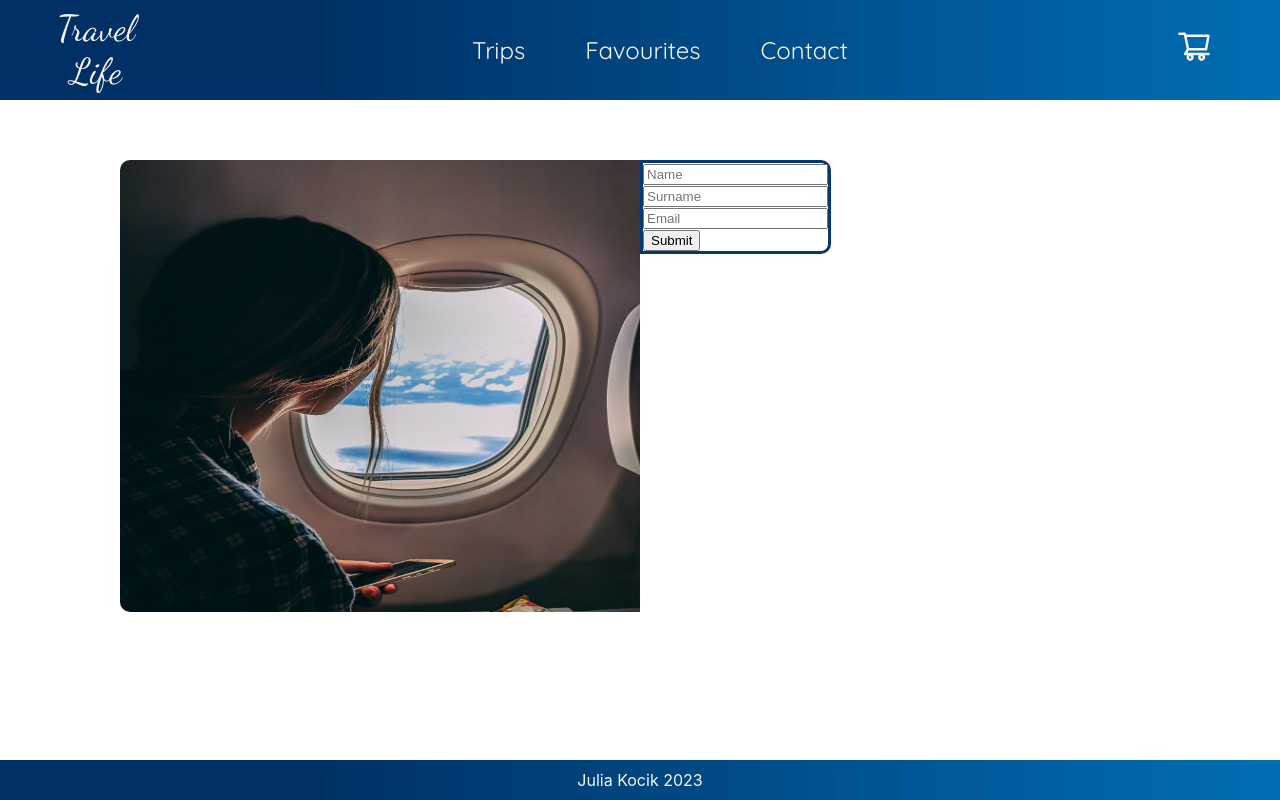
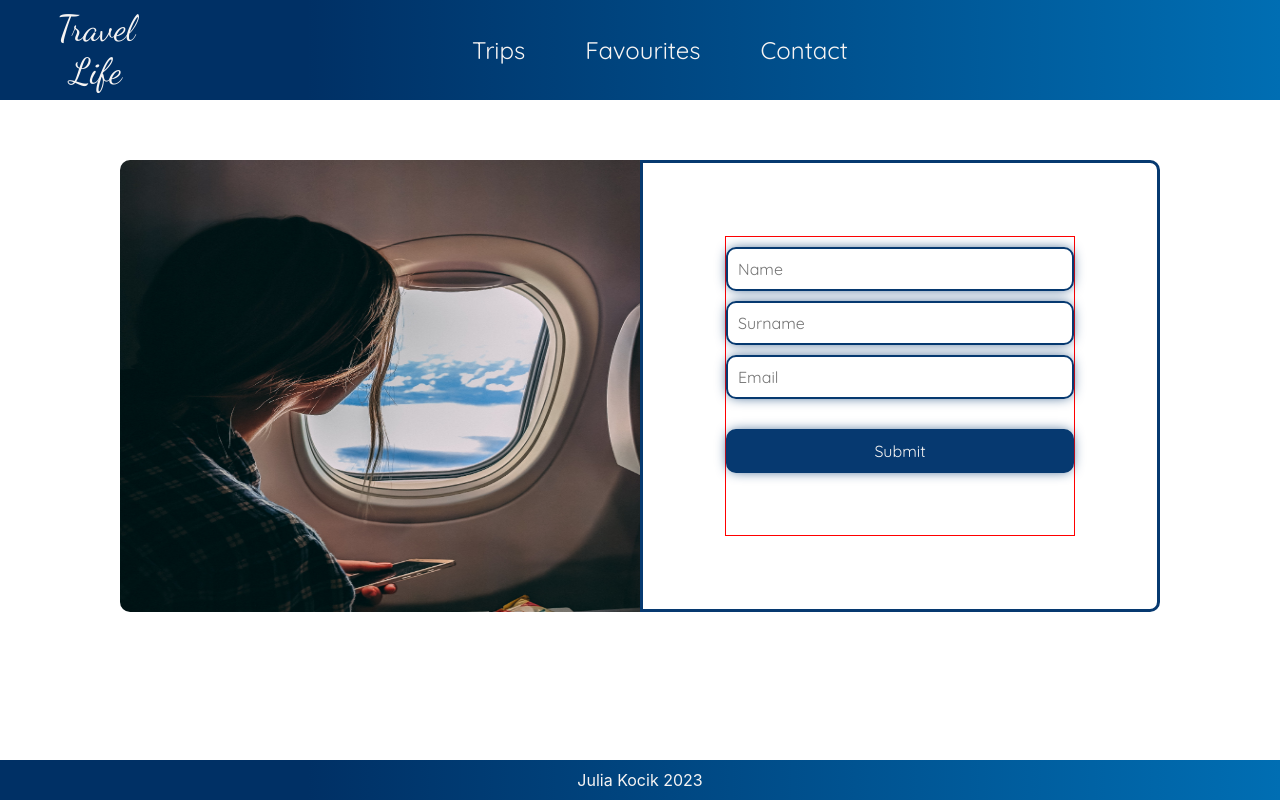
Before and after one commit to julia-kocik/react-travel-agency, a React (Create React App) app: page /contact in a window 1280 px wide. Built offline with nearby package versions, Linux system fonts and the light colour scheme.

Commit message:
Style contact form

```diff
--- a/src/features/NavBar/NavBar.scss
+++ b/src/features/NavBar/NavBar.scss
@@ -47,6 +47,7 @@
             cursor: pointer;
             font-size: 36px;
             padding-left: 20px;
+            visibility: hidden;
         }
     }
 }
--- a/src/views/Contact/Contact.scss
+++ b/src/views/Contact/Contact.scss
@@ -19,11 +19,38 @@
         border-top-right-radius: 0;
         border-bottom-right-radius: 0;
     }
-    .contact_form {
+    .contact_form_container {
         border: 3px solid $color-blue;
         flex: 0 0 50%;
         border-radius: 10px;
         border-top-left-radius: 0;
         border-bottom-left-radius: 0;
+        display: flex;
+        justify-content: center;
+        align-items: center;
+        .contact_form {
+            border: 1px solid red;
+            height: 300px;
+            width: 350px;
+            input {
+                width: 100%;
+                background-color: transparent;
+                color: $color-blue;
+                border: 2px solid $color-blue;
+                border-radius: 10px;
+                font-family: $font-main;
+                padding: 10px;
+                font-size: 16px;
+                box-shadow: $box-shadow;
+                outline: none;
+                margin-top: 10px;
+            }
+            input[type='submit'] {
+                background-color: $color-blue;
+                color: $color-white;
+                margin-top: 30px;
+                cursor: pointer;
+            }
+        }
     }
 }
```
